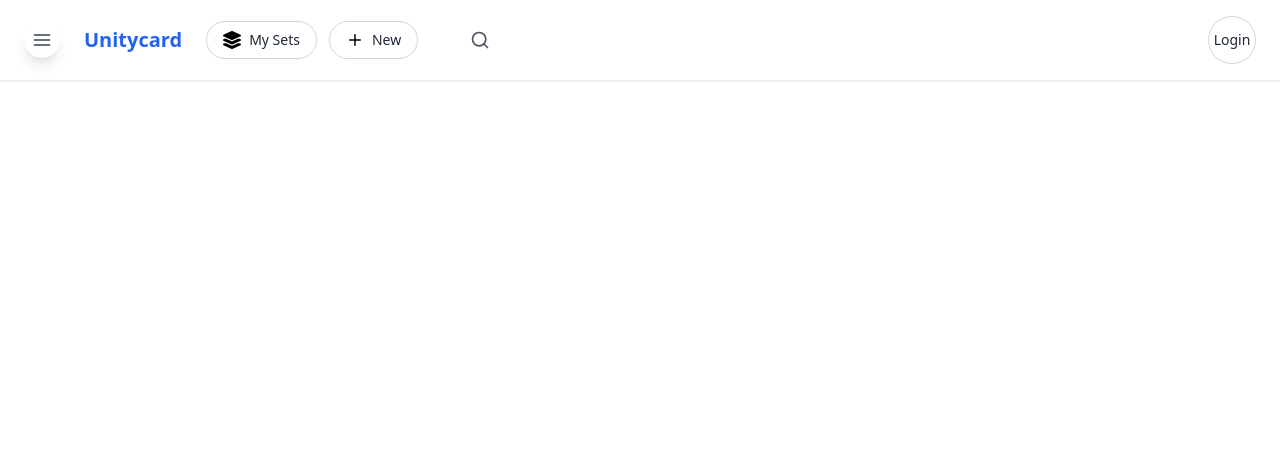
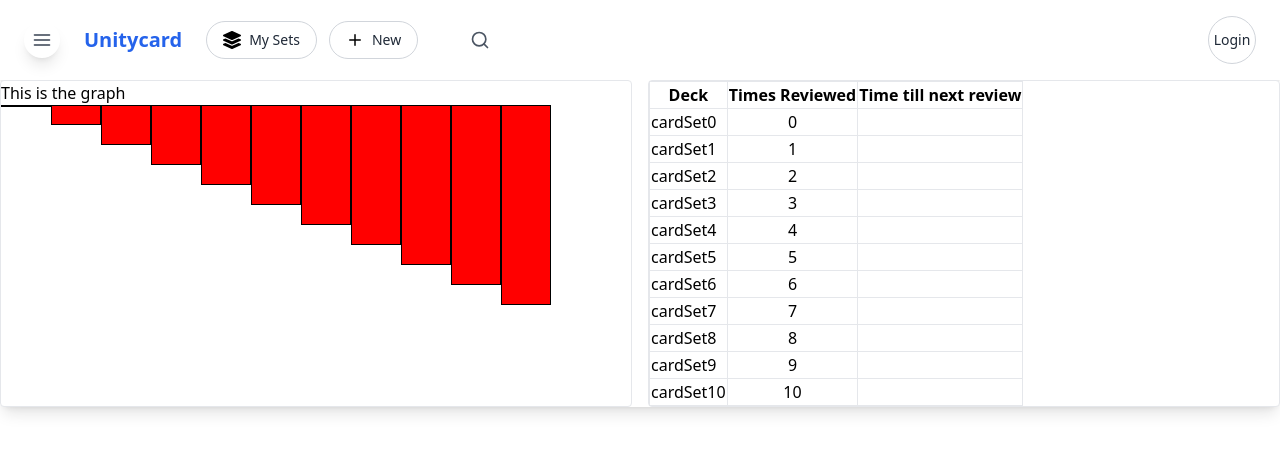
Before and after one commit to JayCenxx/forgetCurve, a React (Create React App) app in the folder forgetcurve_react/: page / in a window 1280 px wide. Shown: the top 452 px of the page. Built offline with nearby package versions, Linux system fonts and the light colour scheme; the HTML template or start-up script is replaced by a standard one.

Commit message:
Started StatsView component. Updated package.json

```diff
--- a/forgetcurve_react/package.json
+++ b/forgetcurve_react/package.json
@@ -12,7 +12,8 @@
     "react": "^18.2.0",
     "react-dom": "^18.2.0",
     "react-scripts": "5.0.1",
-    "web-vitals": "^2.1.4"
+    "web-vitals": "^2.1.4",
+    "react-icons": "^5.0.1"
   },
   "scripts": {
     "start": "react-scripts start",
--- a/forgetcurve_react/src/App.js
+++ b/forgetcurve_react/src/App.js
@@ -1,10 +1,12 @@
 
 import Header from "./components/Header";
+import StatsView from "./components/StatsView";
 
 function App() {
   return (
     <>
       <Header></Header>
+      <StatsView /> {/*This is the statistics View Component */}
     </>
   );
 }
--- /dev/null
+++ b/forgetcurve_react/src/components/StatsView.js
@@ -0,0 +1,90 @@
+import { useState } from "react";
+
+const dummyData = {
+    userDecks: []
+};
+//create fake decks
+for (let i = 0; i < 15; i++) {
+    dummyData.userDecks.push(
+        {
+            id: i,
+            name: "cardSet" + i,
+            cards: ["some", "array", "of", "cards"],
+            nextReview: 1234, //date
+            lastReview: 1234, //date
+            numReviews: i,
+
+        }
+    )
+};
+
+// Use Math.max to get range of reviews
+const StatsView = () => {
+
+    const [showLimit, setShowLimit] = useState(10);
+
+    return (
+        <div className={statBox.containerStyle}>
+
+            <div className="bg-white border rounded">
+                This is the graph
+                <div className="flex flex-row">
+                    {dummyData.userDecks.map((deck, idx) => {
+                        if (idx > showLimit) return;
+                        return (
+                            <div style={{
+                                width: '50px',
+                                border: 'solid black 1px',
+                                height: (dummyData.userDecks[idx].numReviews * 20) + 'px',
+                                backgroundColor: 'red'
+                            }}>
+                                {dummyData.userDecks.numReviews}
+                            </div>
+                        )
+                    })}
+                </div>
+            </div>
+
+            <div className="bg-white border rounded">
+                <table>
+                    <tr>
+                        <th className="border">
+                            Deck
+                        </th>
+                        <th className="border">
+                            Times Reviewed
+                        </th>
+                        <th className="border">
+                            Time till next review
+                        </th>
+                    </tr>
+                    {dummyData.userDecks.map((deck, idx) => {
+                        if (idx > showLimit) return;
+
+                        return (
+                            <tr key={idx}>
+                                <td className={statBox.cellStyle} >
+                                    {deck.name}
+                                </td>
+                                <td className={statBox.cellStyle + " text-center"}>
+                                    {deck.numReviews}
+                                </td>
+                                <td className={statBox.cellStyle}>
+                                    { }
+                                </td>
+                            </tr>
+                        )
+                    })}
+                </table>
+            </div>
+        </div>
+
+    )
+}
+
+const statBox = {
+    containerStyle: "grid gap-x-4 grid-cols-2 bg-white shadow-lg rounded-lg",
+    cellStyle: "border",
+}
+
+export default StatsView;
```
Also changed, not shown: 1 other file (tests, documents, lock files or other folders).
